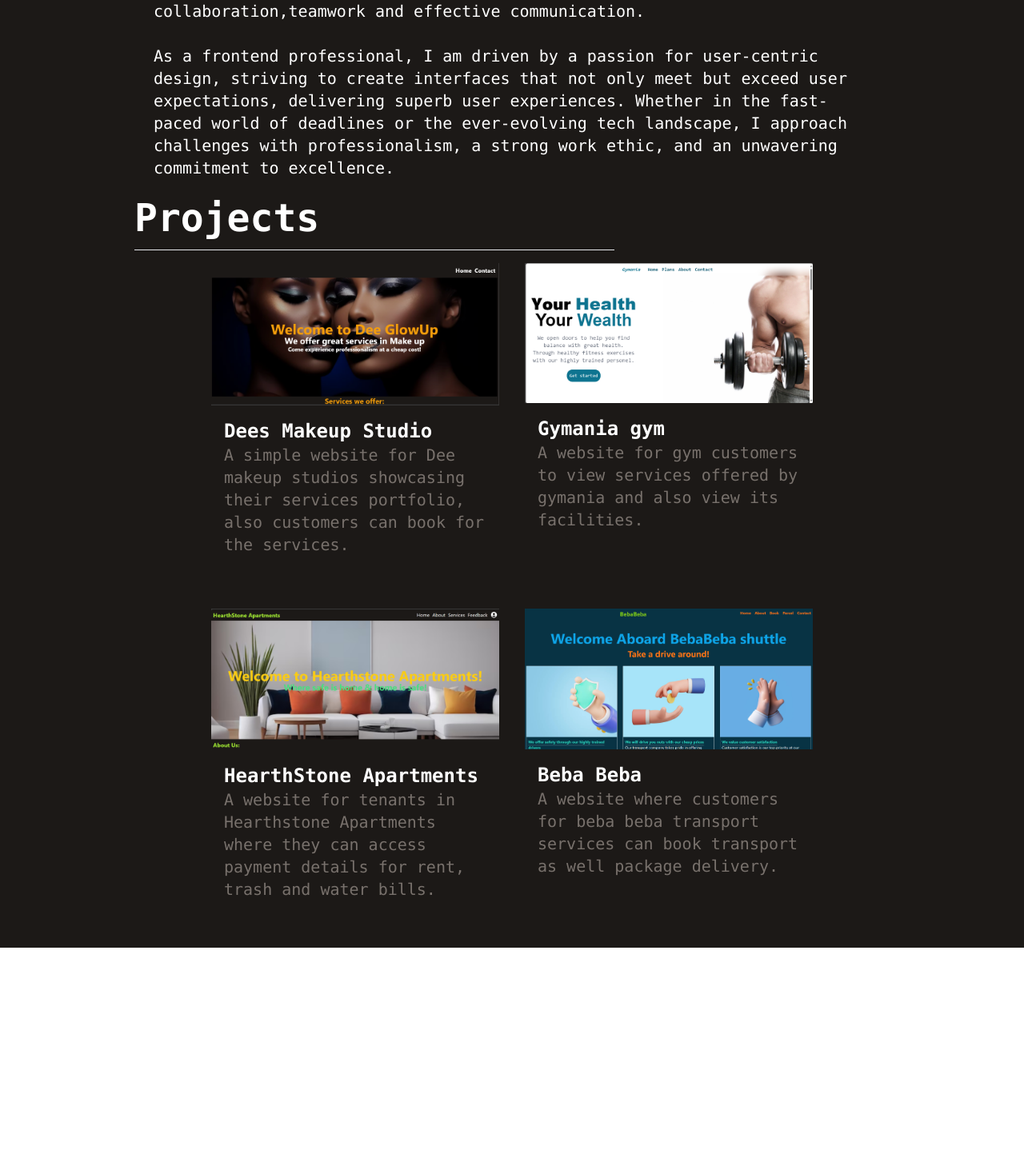
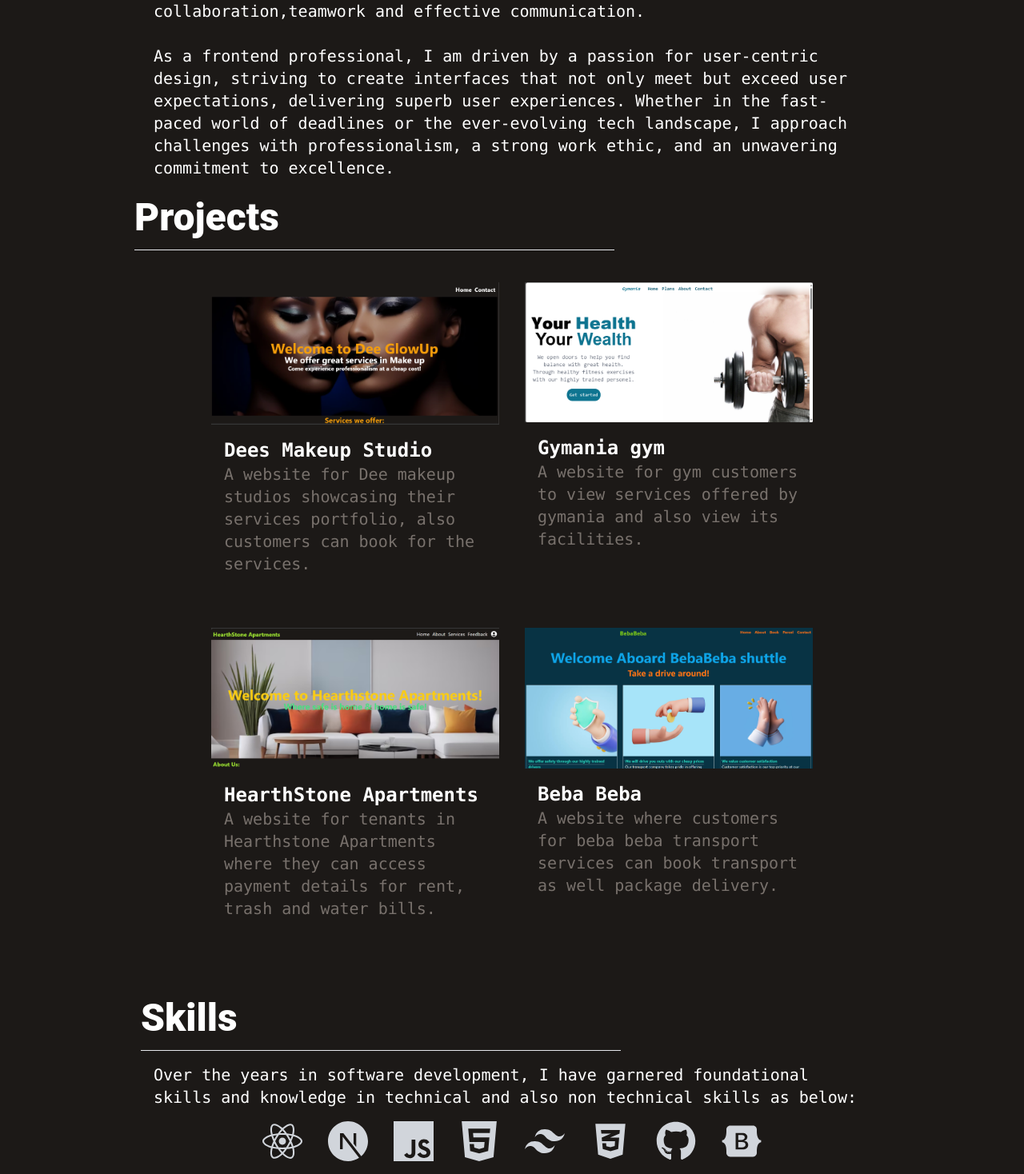
Before and after one commit to Solomon-Gachure/gitahi, a React (Create React App) app: page / in a window 1280 px wide. Shown: the part 324-1792 px from the top of the page at 80% size. Before the commit the page ends 1509 px from the top, so only its background shows below. Built offline with nearby package versions, Linux system fonts and the light colour scheme.

Commit message:
created the skills page and added some content

```diff
--- a/src/App.js
+++ b/src/App.js
@@ -1,6 +1,7 @@
 import About from "./component/about";
 import Navbar from "./component/navbar";
 import Projects from "./component/projects";
+import Skills from "./component/skills";
 
 function App() {
   return (
@@ -8,6 +9,7 @@ function App() {
       <Navbar/>
       <About/>
       <Projects/>
+      <Skills/>
     </div>
   );
 }
--- a/src/component/navbar.js
+++ b/src/component/navbar.js
@@ -31,7 +31,7 @@ const Navbar = () => {
             </div>
             {/**links to various pages */}
             <div>
-                <ul className='hidden md:flex items-center gap-4 text-2xl'>
+                <ul className='hidden md:flex items-center gap-4 font-semibold text-2xl'>
                     <li className='cursor-pointer'>About</li>
                     <li className='cursor-pointer'>Projects</li>
                     <li className='cursor-pointer'>Skills</li>
--- a/src/component/projects.js
+++ b/src/component/projects.js
@@ -8,24 +8,24 @@ const Projects = () => {
         <div className='h-full bg-stone-900'>
             <div className='md:flex md:flex-col items-center justify-center p-2 font-mono text-white '>
             <div className=' w-full md:pl-40'>
-  <h1 className='text-4xl text-start md:text-5xl font-extrabold border-b md:w-[600px]  pb-4 '>Projects</h1>
+    <h1 className='text-4xl text-start md:text-5xl font-extrabold border-b md:w-[600px]  pb-4 font-roboto '>Projects</h1>
     </div>
-<div className='flex justify-center items-center p-4'>
+    <div className='flex justify-center items-center p-4 pt-10'>
         <div className='grid gap-8 md:grid-cols-2'>
     <div className=' md:h-[400px] md:max-w-[360px]'>
         <a href="https://dee-smoky.vercel.app/" target='blank'>
-        <img className='w-full object-cover'
+            <img className='w-full object-cover hover:scale-95 duration-500'
         src={dee}
         alt="dee makeup salon" />
         </a>
     <div className='p-4'>
         <a href="https://dee-smoky.vercel.app/" target='blank'><h1 className='text-2xl font-bold'>Dees Makeup Studio</h1></a>
-    <p className='text-xl text-stone-500'>A simple website for Dee makeup studios showcasing their services portfolio, also customers can book for the services.</p>
+        <p className='text-xl text-stone-500'>A website for Dee makeup studios showcasing their services portfolio, also customers can book for the services.</p>
     </div>
     </div>
     <div className=' md:h-[400px] md:max-w-[360px]'>
         <a href="https://gymania-seven.vercel.app/" target='blank'>
-        <img className='w-full object-cover'
+            <img className='w-full object-cover hover:scale-95 duration-500'
         src={gymania}
         alt="gym" />
         </a>
@@ -36,7 +36,7 @@ const Projects = () => {
     </div>
     <div className=' md:h-[400px] md:max-w-[360px]'>
         <a href="https://hearthstone-apts.vercel.app/" target='blank'>
-        <img className='w-full object-cover'
+            <img className='w-full object-cover hover:scale-95 duration-500'
         src={apato}
         alt="hearthstone" />
         </a>
@@ -47,7 +47,7 @@ const Projects = () => {
     </div>
     <div className=' md:h-[400px] md:max-w-[360px]'>
         <a href="https://shato-mat.vercel.app/" target='blank'>
-        <img className='w-full object-cover'
+            <img className='w-full object-cover hover:scale-95 duration-500'
         src={matatu}
         alt="dee makeup salon" />
         </a>
--- /dev/null
+++ b/src/component/skills.js
@@ -0,0 +1,30 @@
+import React from 'react'
+import { FaReact,FaCss3Alt,FaGithub,FaBootstrap } from "react-icons/fa";
+import { SiNextdotjs, SiJavascript,SiHtml5,SiTailwindcss  } from "react-icons/si";
+
+const Skills = () => {
+  return (
+    <div className=' h-full font-mono  text-white bg-stone-900'>
+        <div className='flex flex-col items-center justify-center p-4 pt-10 '>
+            <div className=' w-full md:pl-40'>
+    <h1 className='text-4xl text-start md:text-5xl font-extrabold border-b md:w-[600px] font-roboto pb-4 '>Skills</h1>
+    </div>
+    <div className='max-w-4xl md:text-xl pt-4'>
+<p>Over the years in software development, I have garnered foundational skills and knowledge in technical and also non technical skills as below:</p>
+    </div>
+    <div className='grid grid-cols-4 md:flex pt-4 gap-8 text-gray-300'>
+<FaReact size={50} />
+<SiNextdotjs size={50} />
+<SiJavascript size={50} />
+<SiHtml5 size={50} />
+<SiTailwindcss size={50} />
+<FaCss3Alt size={50} />
+<FaGithub size={50} />
+<FaBootstrap size={50} />
+    </div>
+        </div>
+        </div>
+  )
+}
+
+export default Skills
```
Also changed, not shown: src/component/about.js (indentation only). Lines whose indentation alone changed are shown as unchanged.
